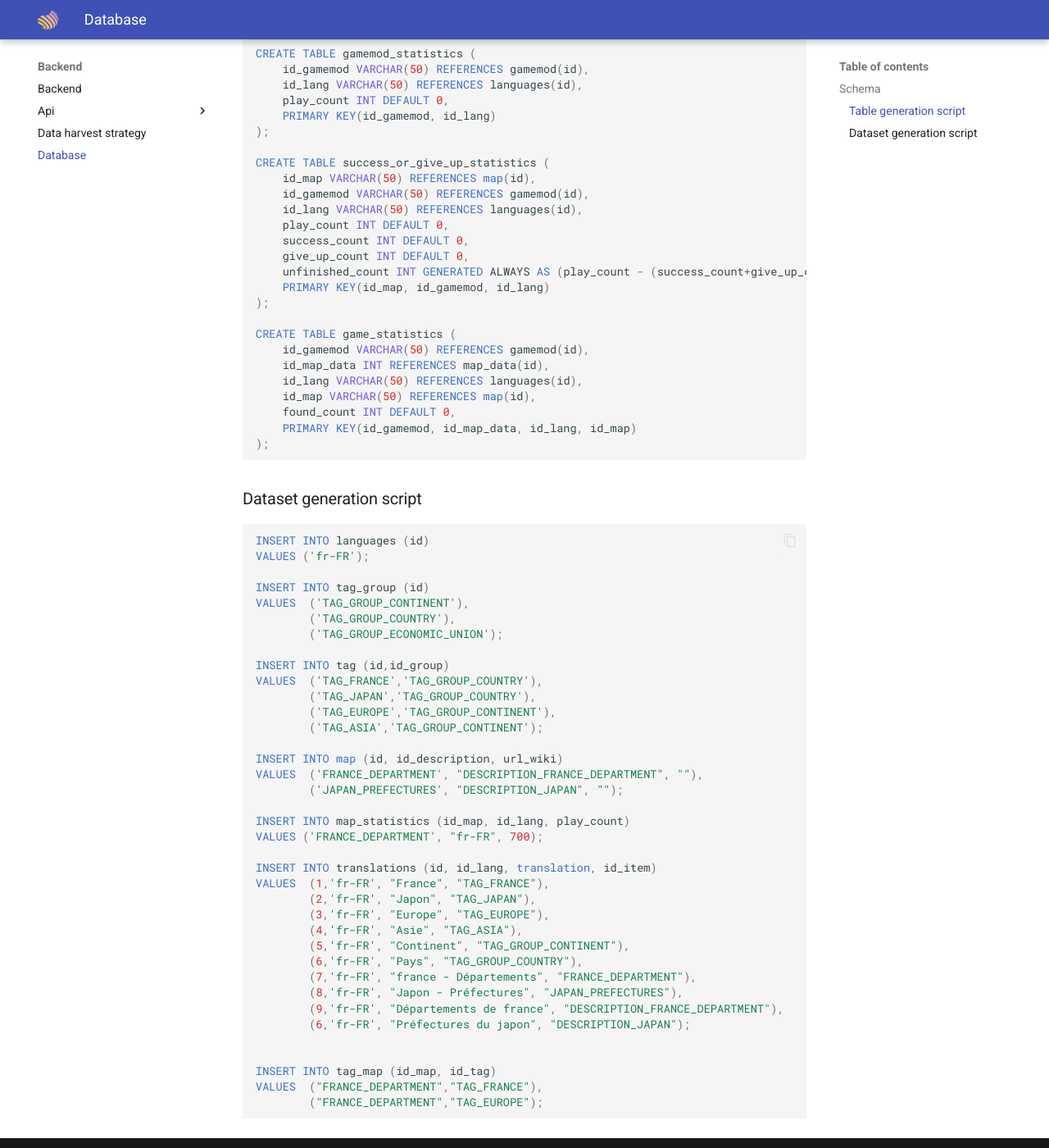
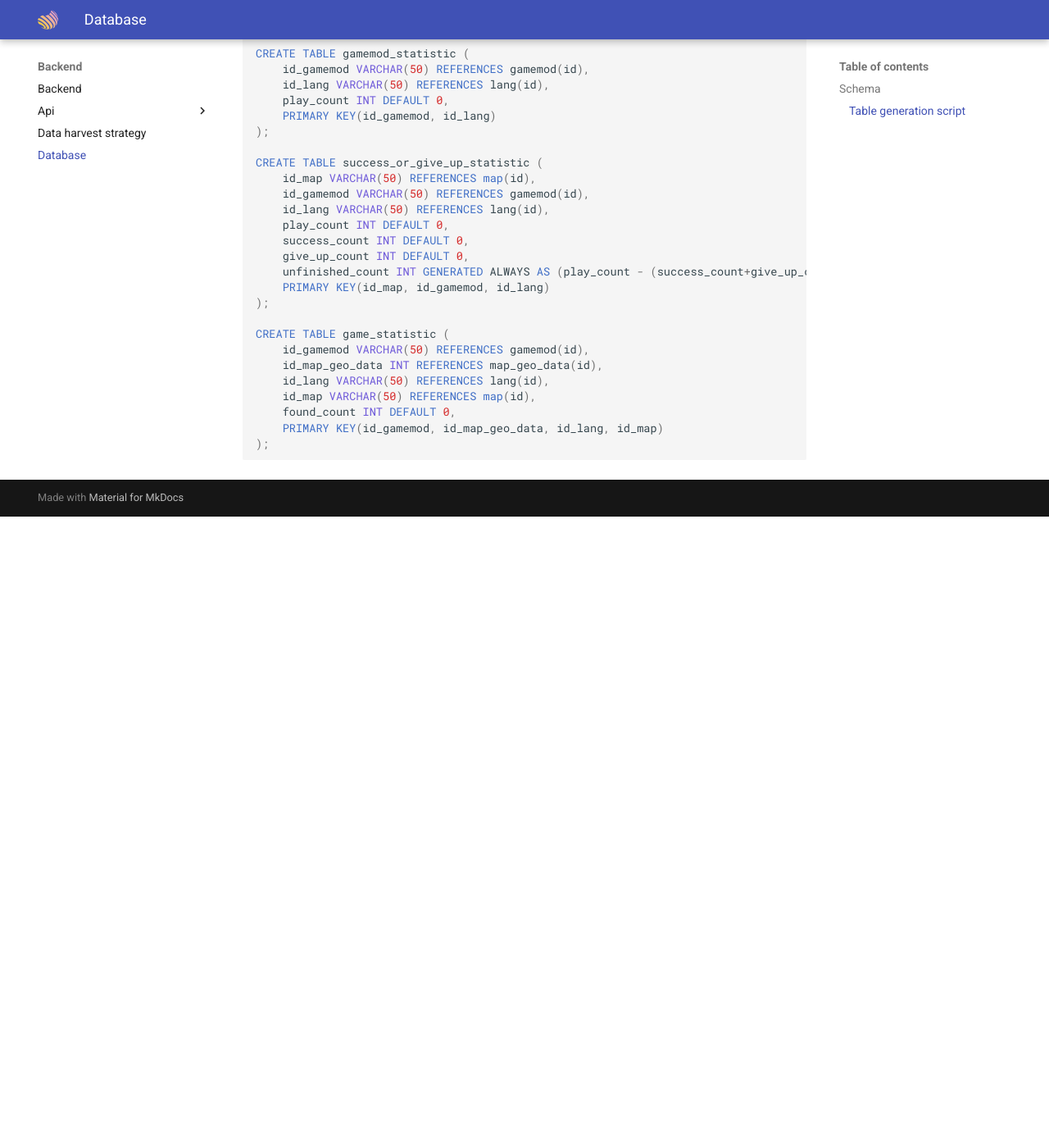
Before and after one commit to ArnoBidet/wanderways-doc, an MkDocs documentation site: the page built from docs/backend/database.md, in a window 1280 px wide and 1400 px high, scrolled down 2162 px. Shown: the whole window at 82% size. Built offline with MkDocs 1.6.1 and Material for MkDocs 9.7.7, drawn with Linux system fonts in a browser that asks for light colours; the version menu is left out; after the commit the page ends 2792 px from its top, so only the background shows below that; some of the changed text lies outside the part shown.

Commit message:
updated documentation for map list and game list following their implementations

````diff
--- a/docs/backend/database.md
+++ b/docs/backend/database.md
@@ -7,15 +7,15 @@
 ### Table generation script
 
 ```sql
-CREATE TABLE languages (
-    id VARCHAR(50),
+CREATE TABLE lang (
+    id CHAR(5),
     PRIMARY KEY(id)
 );
 
-CREATE TABLE translations (
+CREATE TABLE translation (
     id SERIAL PRIMARY KEY,
-    id_lang VARCHAR(50) REFERENCES languages(id),
-    translation text,
+    id_lang VARCHAR(50) REFERENCES lang(id),
+    translated_value text,
     id_item VARCHAR(50)
 );
 
@@ -51,37 +51,37 @@
     PRIMARY KEY(id_gamemod, id_map)
 );
 
-CREATE TABLE data (
+CREATE TABLE geo_data (
     id VARCHAR(50) PRIMARY KEY,
-    data_group VARCHAR(50) REFERENCES data(id),
-    data_capital VARCHAR(50) REFERENCES data(id),
-    numeric_code VARCHAR(50) NOT NULL
+    geo_data_group VARCHAR(50) REFERENCES geo_data(id),
+    geo_data_capital VARCHAR(50) REFERENCES geo_data(id),
+    numeric_code VARCHAR(50)
 );
 
-CREATE TABLE map_data (
+CREATE TABLE map_geo_data (
     id SERIAL PRIMARY KEY,
-    id_data VARCHAR(50) REFERENCES data(id),
+    id_geo_data VARCHAR(50) REFERENCES geo_data(id),
     id_map VARCHAR(50) REFERENCES map(id)
 );
 
-CREATE TABLE map_statistics (
+CREATE TABLE map_statistic (
     id_map VARCHAR(50) REFERENCES map(id),
-    id_lang VARCHAR(50) REFERENCES languages(id),
+    id_lang VARCHAR(50) REFERENCES lang(id),
     play_count INT DEFAULT 0,
     PRIMARY KEY(id_map, id_lang)
 );
 
-CREATE TABLE gamemod_statistics (
+CREATE TABLE gamemod_statistic (
     id_gamemod VARCHAR(50) REFERENCES gamemod(id),
-    id_lang VARCHAR(50) REFERENCES languages(id),
+    id_lang VARCHAR(50) REFERENCES lang(id),
     play_count INT DEFAULT 0,
     PRIMARY KEY(id_gamemod, id_lang)
 );
 
-CREATE TABLE success_or_give_up_statistics (
+CREATE TABLE success_or_give_up_statistic (
     id_map VARCHAR(50) REFERENCES map(id),
     id_gamemod VARCHAR(50) REFERENCES gamemod(id),
-    id_lang VARCHAR(50) REFERENCES languages(id),
+    id_lang VARCHAR(50) REFERENCES lang(id),
     play_count INT DEFAULT 0,
     success_count INT DEFAULT 0,
     give_up_count INT DEFAULT 0,
@@ -89,55 +89,12 @@
     PRIMARY KEY(id_map, id_gamemod, id_lang)
 );
 
-CREATE TABLE game_statistics (
+CREATE TABLE game_statistic (
     id_gamemod VARCHAR(50) REFERENCES gamemod(id),
-    id_map_data INT REFERENCES map_data(id),
-    id_lang VARCHAR(50) REFERENCES languages(id),
+    id_map_geo_data INT REFERENCES map_geo_data(id),
+    id_lang VARCHAR(50) REFERENCES lang(id),
     id_map VARCHAR(50) REFERENCES map(id),
     found_count INT DEFAULT 0,
-    PRIMARY KEY(id_gamemod, id_map_data, id_lang, id_map)
+    PRIMARY KEY(id_gamemod, id_map_geo_data, id_lang, id_map)
 );
-
 ```
-
-### Dataset generation script
-
-```sql
-INSERT INTO languages (id)
-VALUES ('fr-FR');
-
-INSERT INTO tag_group (id)
-VALUES  ('TAG_GROUP_CONTINENT'),
-        ('TAG_GROUP_COUNTRY'),
-        ('TAG_GROUP_ECONOMIC_UNION');
-
-INSERT INTO tag (id,id_group)
-VALUES  ('TAG_FRANCE','TAG_GROUP_COUNTRY'),
-        ('TAG_JAPAN','TAG_GROUP_COUNTRY'),
-        ('TAG_EUROPE','TAG_GROUP_CONTINENT'),
-        ('TAG_ASIA','TAG_GROUP_CONTINENT');
-
-INSERT INTO map (id, id_description, url_wiki)
-VALUES  ('FRANCE_DEPARTMENT', "DESCRIPTION_FRANCE_DEPARTMENT", ""),
-        ('JAPAN_PREFECTURES', "DESCRIPTION_JAPAN", "");
-
-INSERT INTO map_statistics (id_map, id_lang, play_count)
-VALUES ('FRANCE_DEPARTMENT', "fr-FR", 700);
-
-INSERT INTO translations (id, id_lang, translation, id_item)
-VALUES  (1,'fr-FR', "France", "TAG_FRANCE"),
-        (2,'fr-FR', "Japon", "TAG_JAPAN"),
-        (3,'fr-FR', "Europe", "TAG_EUROPE"),
-        (4,'fr-FR', "Asie", "TAG_ASIA"),
-        (5,'fr-FR', "Continent", "TAG_GROUP_CONTINENT"),
-        (6,'fr-FR', "Pays", "TAG_GROUP_COUNTRY"),
-        (7,'fr-FR', "france - Départements", "FRANCE_DEPARTMENT"),
-        (8,'fr-FR', "Japon - Préfectures", "JAPAN_PREFECTURES"),
-        (9,'fr-FR', "Départements de france", "DESCRIPTION_FRANCE_DEPARTMENT"),
-        (6,'fr-FR', "Préfectures du japon", "DESCRIPTION_JAPAN");
-
-
-INSERT INTO tag_map (id_map, id_tag)
-VALUES  ("FRANCE_DEPARTMENT","TAG_FRANCE"),
-        ("FRANCE_DEPARTMENT","TAG_EUROPE");
-```
````
Also changed, not shown: docs/backend/index.md (+14 -4 lines), docs/backend/routes/game.md (+14 -6 lines), docs/backend/routes/map.md (+66 -22 lines), docs/assets/tokio.png (added).
